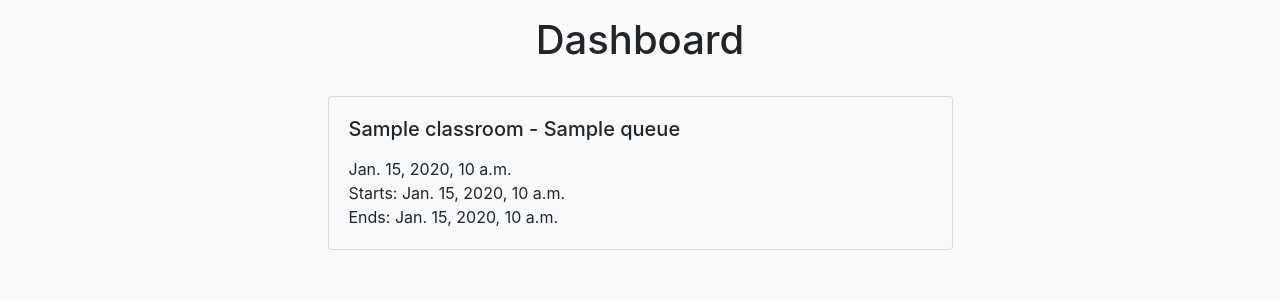
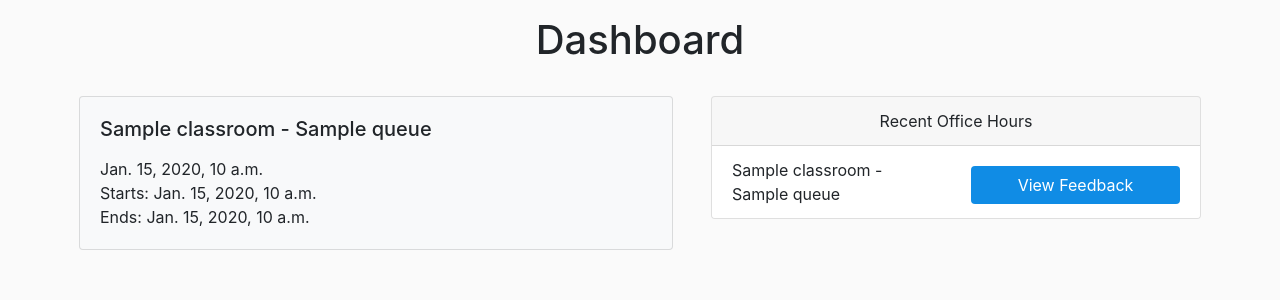
Before and after one commit to cindygu4/qUP, a Django app: template apps/teachers/templates/teachers/index.html in a window 1280 px wide. Shown: the part 56-356 px from the top of the page. Run offline with Django 3.2, Linux system fonts and the light colour scheme; the template is opened without the code that fills it: most values are stand-ins (such as "Sample title", 1, 10 or a date in 2020); some libraries are stand-ins or nearby versions.

Commit message:
added recently finished oh to dashboard as a list group

```diff
--- a/apps/teachers/static/teachers/styles.css
+++ b/apps/teachers/static/teachers/styles.css
@@ -60,3 +60,8 @@ nav {
     background-color: #0F80D2;
     color: white;
 }
+
+.scrollable {
+    max-height: 360px;
+    overflow: scroll;
+}
--- a/apps/teachers/templates/teachers/index.html
+++ b/apps/teachers/templates/teachers/index.html
@@ -6,10 +6,11 @@
     </div>
 
     <div style="margin-top: 2em;">
-        {% for queue in current_queues %}
-            <div class="row">
-                <div class="col"></div>
-                <div class="col-10 col-md-6">
+
+        <div class="row ml-3 mr-3">
+            <div class="col"></div>
+            <div class="col-12 col-md-6 mr-2 mb-3">
+                {% for queue in current_queues %}
                     <div class="card bg-light mb-3">
                         <div class="card-body">
                             <div class="card-title">
@@ -36,10 +37,39 @@
 
                         </div>
                     </div>
+                {% endfor %}
+            </div>
+
+            <div class="col-md-5 col-12">
+                <div class="card">
+                    <div class="card-header text-center">
+                        Recent Office Hours
+                    </div>
+
+                    <ul class="list-group list-group-flush scrollable">
+                        {% for queue in recently_finished %}
+                            <li class="list-group-item">
+                                <div class="row">
+                                    <div class="col-lg-6 col-md-10 col-12">
+                                        {{ queue.classroom.name }} - {{ queue.name }}
+                                    </div>
+                                    <div class="col-lg-6 col-md-8 col-12 mt-2">
+                                        <button class="btn btn-block btn-bleu-de-france">View Feedback</button>
+                                    </div>
+                                </div>
+                            </li>
+                        {% empty %}
+                            <li class="list-group-item text-center">
+                                No office hours in the past 7 days.
+                            </li>
+                        {% endfor %}
+                    </ul>
                 </div>
-                <div class="col"></div>
             </div>
-        {% endfor %}
+
+            <div class="col"></div>
+        </div>
+
 
     </div>
 {% endblock %}
```
Also changed, not shown: apps/teachers/views.py (+11 -9 lines).
